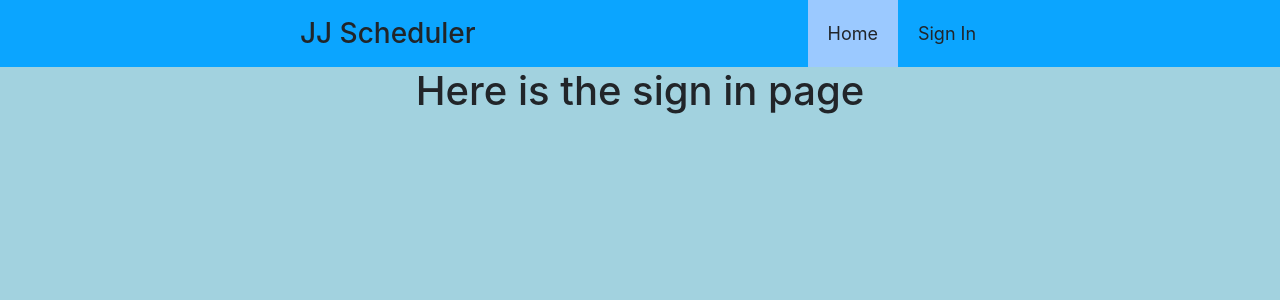
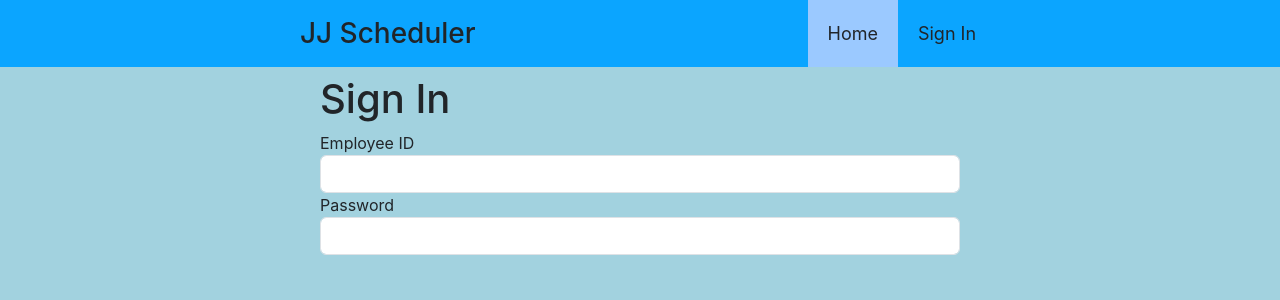
Before and after one commit to DalPalCarl/JJSchedule, a React (Create React App) app: page /signin in a window 1280 px wide. Shown: the top 300 px of the page. Built offline with nearby package versions, Linux system fonts and the light colour scheme; the HTML template or start-up script is replaced by a standard one.

Commit message:
Add day key to DayShifts map to trigger rerenders
Fix table cell width
Initial work on Sign In page

```diff
--- a/src/components/Components.css
+++ b/src/components/Components.css
@@ -31,3 +31,8 @@ a {
     display: flex;
     padding: .25rem;
 }
+
+tr, td {
+    table-layout: fixed;
+    width: 30px;
+}
--- a/src/components/DayShifts.js
+++ b/src/components/DayShifts.js
@@ -5,8 +5,6 @@ import { useState, useEffect } from 'react';
 
 const DayShifts = ({day}) => {
     const [shifts, setShifts] = useState([]);
-    const [inShopShifts, setInShopShifts] = useState([]);
-    const [driverShifts, setDriverShifts] = useState([]);
 
     useEffect(() => {
         //fetch("https://jjschedule-db-0c49dee0b796.herokuapp.com/shifts")
@@ -19,34 +17,27 @@ const DayShifts = ({day}) => {
                 setShifts(data);
         });
 
-        filterShifts();
-
     }, []);
-
-    function filterShifts() {
-        shifts.forEach((shift) => {
-            if(shift.shiftRole === 'In-Shop'){
-                setInShopShifts([...inShopShifts, shift]);
-            }
-            else{
-                setDriverShifts([...driverShifts, shift]);
-            }
-        })
-    }
 
     return(
         <div className="w-10 text-start">
             <h4>In-Shop</h4>
                 {shifts.map((shift, i) => {
-                    return (
-                    <EmployeeShift key={i} name={shift.employeeId} start={shift.start_time} end={shift.end_time} />
-                    );
+                    if(shift.shiftRole === "In-Shop"){
+                        return (
+                            <EmployeeShift key={i} name={shift.fname} start={shift.start_time} end={shift.end_time} />
+                        );
+                    }
+                    return;
                 })}
             <h4>Driver</h4>
                 {shifts.map((shift, i) => {
-                    return (
-                    <EmployeeShift key={i} name={shift.employeeId} start={shift.start_time} end={shift.end_time} />
-                    );
+                    if(shift.shiftRole === "Driver"){
+                        return (
+                            <EmployeeShift key={i} name={shift.fname} start={shift.start_time} end={shift.end_time} />
+                        );
+                    }
+                    return;
                 })}
         </div>
     );
--- a/src/components/Home.js
+++ b/src/components/Home.js
@@ -2,7 +2,8 @@ import { addDays, getDate, previousSunday, subDays, nextSaturday, isToday } from
 import { useEffect, useState } from 'react';
 import DatePicker from 'react-datepicker';
 import 'react-datepicker/dist/react-datepicker.module.css';
-import DayShifts from './DayShifts.js'
+import DayShifts from './DayShifts.js';
+import './Components.css';
 
 
 const monthNames = ['Jan', 'Feb', 'Mar', 'Apr', 'May', 'Jun', 'Jul', 'Aug', 'Sep', 'Oct', 'Nov', 'Dec'];
@@ -77,7 +78,7 @@ const Home = () => {
                         <tr>
                         {weekArray.map((day) => {
                             return(
-                                <td className='w-200'>
+                                <td key={day} className='w-200'>
                                     <DayShifts day={day}/>
                                 </td>
                             );
--- a/src/components/Signin.js
+++ b/src/components/Signin.js
@@ -1,8 +1,24 @@
-
+import { useState } from 'react';
 
 const SignIn = () => {
+    const [isSignIn, setIsSignIn] = useState(true);
+
     return(
-        <h1>Here is the sign in page</h1>
+        <div className="my-2 mx-auto w-50 text-start">
+            <h1>{isSignIn ? "Sign In" : "Create Account"}</h1>
+            <form>
+                <label for="employeeId" >Employee ID</label>
+                <input type='text' id='employeeId' className='form-control'/>
+                <label for="employeePw">Password</label>
+                <input type='password' id='employeePw' className='form-control' />
+                {!isSignIn ?
+                    <>
+                        <label for='confirmPw'>Confirm Password</label>
+                        <input type="password" id='confirmPw' className='form-control'/>
+                    </> : <></>
+                    }
+            </form>
+        </div>
     );
 }
 
```
